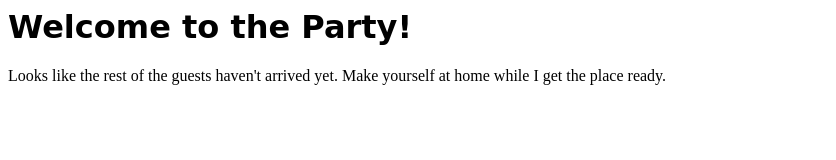
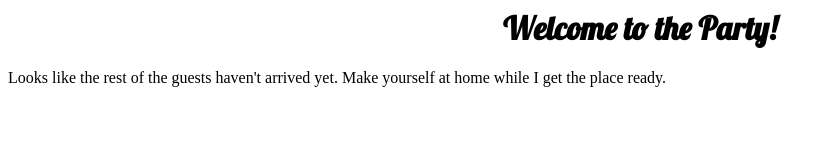
Before and after one commit to uvapcs/uvapcs.github.io, a plain HTML site: page index.html in a window 1280 px wide. Shown: the whole page, without its empty margins (0-836 px from the left). Drawn offline with Linux system fonts and the light colour scheme.

Commit message:
Update index.html
Edit 2.2 to fix errors in Edit 2.

```diff
--- a/index.html
+++ b/index.html
@@ -1,9 +1,10 @@
 <html>
   <head>
+    <link href='https://fonts.googleapis.com/css?family=Lobster' rel='stylesheet'>
     <title>Creative Title</title>
   </head>
   <body>
-    <h1 style="font-family: Lobster, cursive";align="center">Welcome to the Party!</h1>
+    <h1 style="font-family: Lobster"; align="center">Welcome to the Party!</h1>
     <p>
       Looks like the rest of the guests haven't arrived yet.
       Make yourself at home while I get the place ready.
```
